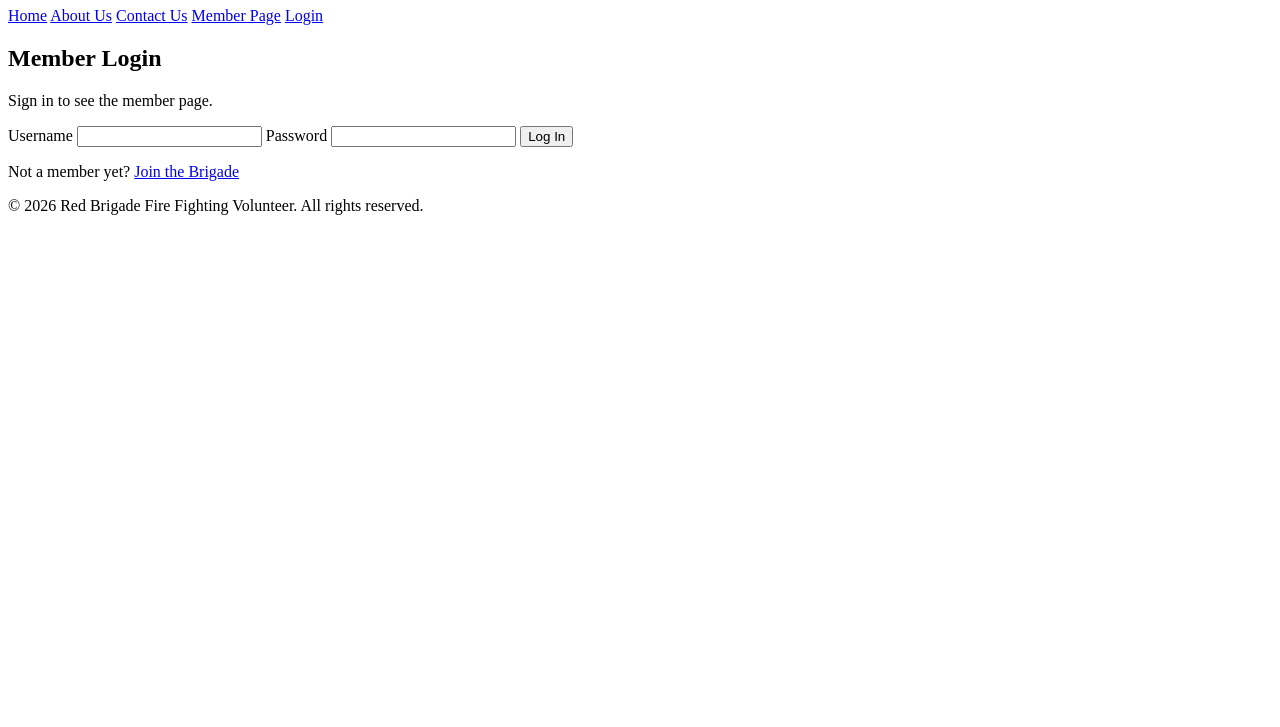
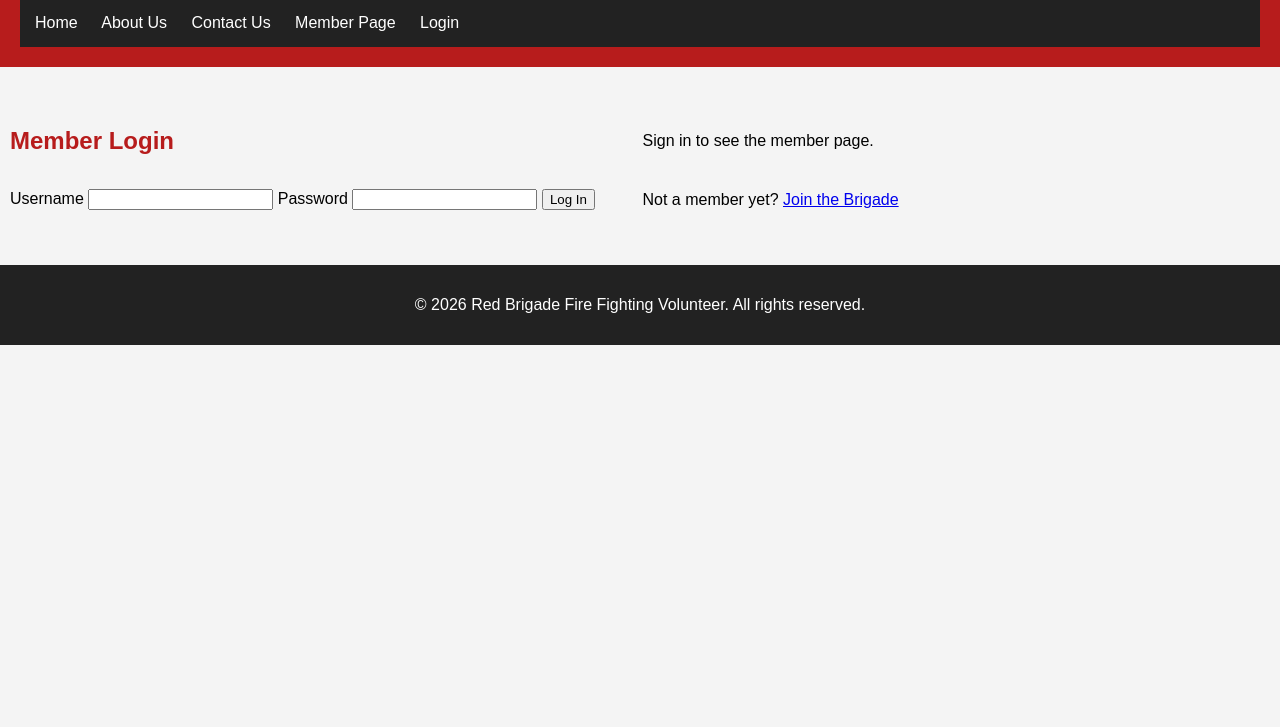
Before and after one commit to ArchNapixel/Fireman-Website-WEB-SYS, a plain HTML site: page login.html in a window 1280 px wide. Shown: the part 73-800 px from the top of the page. Drawn offline with Linux system fonts and the light colour scheme.

Commit message:
Add stylesheet link to login.html

```diff
--- a/login.html
+++ b/login.html
@@ -4,6 +4,7 @@
   <meta charset="UTF-8">
   <meta name="viewport" content="width=device-width, initial-scale=1.0">
   <title>Login | Red Brigade Fire Fighting Volunteer</title>
+    <link rel="stylesheet" href="member.css">
 </head>
 <body>
 
```
